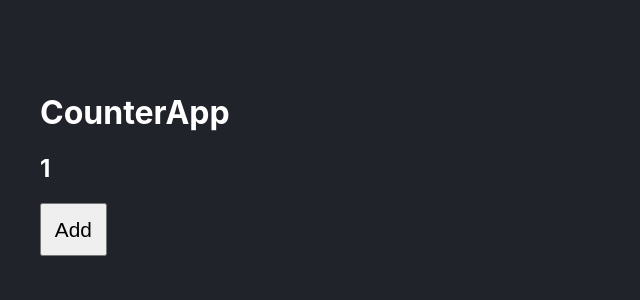
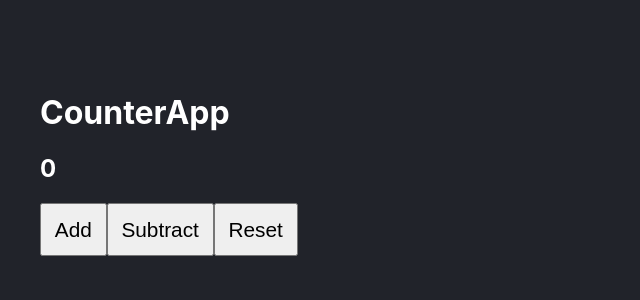
Before and after one commit to mauroquinteroos/react-udemy, a React (Create React App) app in the folder counter-app/: page / in a window 1280 px wide. Shown: the top 300 px of the page, without its empty margins (0-640 px from the left). Built offline with nearby package versions, Linux system fonts and the light colour scheme.

Commit message:
[ADD] :sparkles: Manejo del estado de un componente

```diff
--- a/counter-app/src/Counter.js
+++ b/counter-app/src/Counter.js
@@ -1,16 +1,22 @@
-import React from "react";
+import React, { useState } from "react";
 import PropTypes from "prop-types";
 
 const Counter = ({ value }) => {
-  const handleAdd = (ev) => {
-    console.log(ev);
-  };
+  const [counter, setCounter] = useState(0);
+
+  const handleAdd = () => setCounter((counter) => counter + 1);
+
+  const handleSubtract = () => setCounter(counter - 1);
+
+  const handleReset = () => setCounter(value);
 
   return (
     <>
       <h1>CounterApp</h1>
-      <h2>{value}</h2>
+      <h2>{counter}</h2>
       <button onClick={handleAdd}>Add</button>
+      <button onClick={handleSubtract}>Subtract</button>
+      <button onClick={handleReset}>Reset</button>
     </>
   );
 };
@@ -19,4 +25,8 @@ Counter.propTypes = {
   value: PropTypes.number.isRequired,
 };
 
+Counter.defaultProps = {
+  value: 10,
+};
+
 export default Counter;
--- a/counter-app/src/index.js
+++ b/counter-app/src/index.js
@@ -4,4 +4,4 @@ import Counter from "./Counter";
 
 import "./index.css";
 
-ReactDOM.render(<Counter value={1} />, document.getElementById("root"));
+ReactDOM.render(<Counter />, document.getElementById("root"));
```
